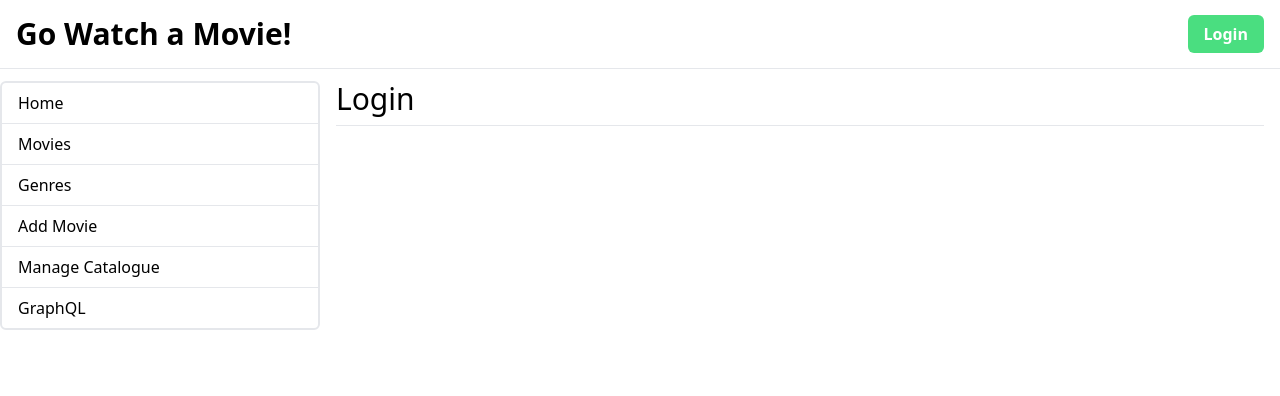
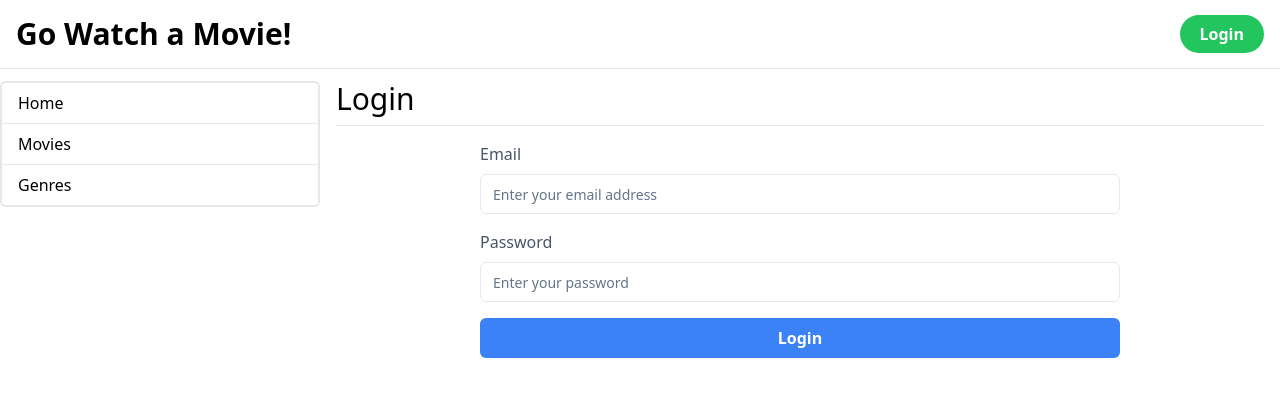
Before and after one commit to rajput-hemant/go-plex, a React (Vite) app: page /login in a window 1280 px wide. Shown: the top 396 px of the page. Built offline with nearby package versions, Linux system fonts and the light colour scheme.

Commit message:
feat: add mock login/logout functionality
Signed-off-by: rajput-hemant <rajput.hemant2001@gmail.com>

```diff
--- a/package.json
+++ b/package.json
@@ -15,6 +15,7 @@
   },
   "dependencies": {
     "clsx": "^1.2.1",
+    "class-variance-authority": "^0.6.0",
     "lucide-react": "^0.244.0",
     "react": "^18.2.0",
     "react-dom": "^18.2.0",
--- a/src/App.tsx
+++ b/src/App.tsx
@@ -1,16 +1,39 @@
-import { Link, Outlet } from "react-router-dom";
+import { useState } from "react";
+import { AlertCircle } from "lucide-react";
+import { Link, Outlet, useNavigate } from "react-router-dom";
+
+import { Alert, AlertDescription, AlertTitle } from "./components/ui";
+import { cn } from "./lib/utils";
+import type { Alert as AlertType } from "./types/outlet-context";
 
 function App() {
+  const navigate = useNavigate();
+
+  const [jwtToken, setJwtToken] = useState<string | null>(null);
+  const [alert, setAlert] = useState<AlertType | null>(null);
+
+  const LoginLogoutEl = jwtToken ? "button" : Link;
+
+  const logout = () => {
+    setJwtToken(null);
+    navigate("/login");
+  };
+
   return (
     <div className="container mx-auto">
       <div className="flex items-center justify-between p-4">
         <h1 className="text-3xl font-bold">Go Watch a Movie!</h1>
 
-        <Link to="/login">
-          <span className="rounded-md bg-green-400 px-4 py-2 font-semibold text-white hover:bg-green-500">
-            Login
+        <LoginLogoutEl to={jwtToken ? "#!" : "/login"} onClick={logout}>
+          <span
+            className={cn(
+              "rounded-3xl bg-green-500 px-5 py-2 font-semibold text-white hover:bg-green-600",
+              jwtToken && "bg-red-500 hover:bg-red-600"
+            )}
+          >
+            {jwtToken ? "Logout" : "Login"}
           </span>
-        </Link>
+        </LoginLogoutEl>
       </div>
 
       <hr className="mb-3" />
@@ -26,10 +49,18 @@ function App() {
               Movies
             </Link>
 
-            <Link to="/genres" className="border-b px-4 py-2 hover:bg-gray-100">
+            <Link
+              to="/genres"
+              className={cn(
+                "px-4 py-2 hover:bg-gray-100",
+                jwtToken && "border-b"
+              )}
+            >
               Genres
             </Link>
 
+            {jwtToken && (
+              <>
                 <Link
                   to="/admin/movie/0"
                   className="border-b px-4 py-2 hover:bg-gray-100"
@@ -47,11 +78,21 @@ function App() {
                 <Link to="/graphql" className="px-4 py-2 hover:bg-gray-100">
                   GraphQL
                 </Link>
+              </>
+            )}
           </nav>
         </div>
 
         <div className="w-3/4 px-4">
-          <Outlet />
+          {alert && (
+            <Alert variant={alert?.variant} className="mb-4">
+              <AlertCircle className="h-4 w-4" />
+              <AlertTitle>{alert?.title}</AlertTitle>
+              <AlertDescription>{alert?.description} </AlertDescription>
+            </Alert>
+          )}
+
+          <Outlet context={{ jwtToken, setJwtToken, setAlert }} />
         </div>
       </div>
     </div>
--- a/src/components/login.tsx
+++ b/src/components/login.tsx
@@ -1,9 +1,76 @@
+import { FormEvent, useState } from "react";
+import { useNavigate, useOutletContext } from "react-router-dom";
+
+import { OutletContext } from "@/types/outlet-context";
+import { Input } from "./ui";
+
 const Login = () => {
+  const [email, setEmail] = useState("");
+  const [password, setPassword] = useState("");
+
+  const { setJwtToken, setAlert }: OutletContext = useOutletContext();
+
+  const navigate = useNavigate();
+
+  const handleSubmit = (event: FormEvent) => {
+    event.preventDefault();
+
+    if (email === "admin@example.com") {
+      setJwtToken("admin");
+      setAlert(null);
+      navigate("/");
+    } else {
+      setAlert({
+        title: "Invalid Credentials",
+        description: "Please try again.",
+        variant: "destructive",
+      });
+    }
+  };
+
   return (
     <div className="">
       <h2 className="text-3xl font-medium">Login</h2>
 
       <hr className="mt-2" />
+
+      <form
+        onSubmit={handleSubmit}
+        className="mx-auto mt-4 flex max-w-[40rem] flex-col gap-2"
+      >
+        <label htmlFor="email" className="text-slate-600">
+          Email
+        </label>
+        <Input
+          title="Email Address"
+          name="email"
+          type="email"
+          value={email}
+          placeholder="Enter your email address"
+          onChange={(e) => setEmail(e.target.value)}
+        />
+        <p></p>
+
+        <label htmlFor="password" className="text-slate-600">
+          Password
+        </label>
+        <Input
+          title="Password"
+          name="password"
+          type="password"
+          value={password}
+          placeholder="Enter your password"
+          onChange={(e) => setPassword(e.target.value)}
+        />
+        <p></p>
+
+        <button
+          type="submit"
+          className="h-10 w-full rounded-md bg-blue-500 font-semibold text-white transition-colors duration-300 hover:bg-blue-600 active:scale-[101%]"
+        >
+          Login
+        </button>
+      </form>
     </div>
   );
 };
--- a/src/components/movie.tsx
+++ b/src/components/movie.tsx
@@ -1,14 +1,15 @@
-import { Movie } from "@/types/movie";
 import { useEffect, useState } from "react";
 import { useParams } from "react-router-dom";
 
+import type { Movie } from "@/types/movie";
+
 const Movie = () => {
-  const {id} = useParams();
+  const { id } = useParams();
 
-const [movie, setMovie] = useState<Movie | null>(null);
+  const [movie, setMovie] = useState<Movie | null>(null);
 
-useEffect(()=>{
-  const movie = {
+  useEffect(() => {
+    const movie = {
       id: 1,
       title: "The Shawshank Redemption",
       release_date: "1994-09-14",
@@ -17,20 +18,23 @@ useEffect(()=>{
       description: "Some long description",
     };
 
-
-  setMovie(movie );
-
-},[id])
+    setMovie(movie);
+  }, [id]);
 
   return (
-    <div className="">
+    <>
       <h2 className="text-3xl font-medium">Movie: {movie?.title}</h2>
-      <small><em>{movie?.release_date}, {movie?.runtime} minutes, Rated {movie?.mpaa_rating}</em></small>
+      <small>
+        <em>
+          {movie?.release_date}, {movie?.runtime} minutes, Rated{" "}
+          {movie?.mpaa_rating}
+        </em>
+      </small>
 
       <hr className="mt-2" />
 
       <p>{movie?.description}</p>
-    </div>
+    </>
   );
 };
 
--- /dev/null
+++ b/src/components/ui/alert.tsx
@@ -0,0 +1,56 @@
+import React from "react";
+import { cva, type VariantProps } from "class-variance-authority";
+
+import { cn } from "@/lib/utils";
+
+const alertVariants = cva(
+  "relative w-full rounded-lg border p-4 [&:has(svg)]:pl-11 [&>svg+div]:translate-y-[-3px] [&>svg]:absolute [&>svg]:left-4 [&>svg]:top-4",
+  {
+    variants: {
+      variant: {
+        default: "",
+        destructive:
+          "border-red-500/50 text-red-500 dark:border-red-500 [&>svg]:text-red-500",
+      },
+    },
+    defaultVariants: {
+      variant: "default",
+    },
+  }
+);
+
+const Alert = React.forwardRef<
+  HTMLDivElement,
+  React.HTMLAttributes<HTMLDivElement> & VariantProps<typeof alertVariants>
+>(({ className, variant, ...props }, ref) => (
+  <div
+    ref={ref}
+    role="alert"
+    className={cn(alertVariants({ variant }), className)}
+    {...props}
+  />
+));
+
+const AlertTitle = React.forwardRef<
+  HTMLParagraphElement,
+  React.HTMLAttributes<HTMLHeadingElement>
+>(({ className, ...props }, ref) => (
+  <h5
+    ref={ref}
+    className={cn("mb-1 font-medium leading-none tracking-tight", className)}
+    {...props}
+  />
+));
+
+const AlertDescription = React.forwardRef<
+  HTMLParagraphElement,
+  React.HTMLAttributes<HTMLParagraphElement>
+>(({ className, ...props }, ref) => (
+  <div
+    ref={ref}
+    className={cn("text-sm [&_p]:leading-relaxed", className)}
+    {...props}
+  />
+));
+
+export { Alert, AlertTitle, AlertDescription };
--- a/src/components/ui/index.ts
+++ b/src/components/ui/index.ts
@@ -1,4 +1,6 @@
+import { Alert, AlertDescription, AlertTitle } from "./alert";
 import Center from "./center";
+import Input from "./input";
 import Loader from "./loader";
 import {
   Table,
@@ -10,7 +12,11 @@ import {
 } from "./table";
 
 export {
+  Alert,
+  AlertDescription,
+  AlertTitle,
   Center,
+  Input,
   Loader,
   Table,
   TableBody,
--- /dev/null
+++ b/src/components/ui/input.tsx
@@ -0,0 +1,23 @@
+import * as React from "react";
+
+import { cn } from "@/lib/utils";
+
+export type InputProps = React.InputHTMLAttributes<HTMLInputElement>;
+
+const Input = React.forwardRef<HTMLInputElement, InputProps>(
+  ({ className, type, ...props }, ref) => {
+    return (
+      <input
+        type={type}
+        className={cn(
+          "flex h-10 w-full rounded-md border bg-transparent px-3 py-2 text-sm ring-offset-zinc-100 file:border-0 file:bg-transparent file:text-sm file:font-medium placeholder:text-slate-500 focus-visible:outline-none focus-visible:ring-2 focus-visible:ring-offset-2 disabled:cursor-not-allowed disabled:opacity-50",
+          className
+        )}
+        ref={ref}
+        {...props}
+      />
+    );
+  }
+);
+
+export default Input;
--- /dev/null
+++ b/src/types/outlet-context.ts
@@ -0,0 +1,11 @@
+export type Alert = {
+  title: string;
+  description: string;
+  variant: "default" | "destructive";
+};
+
+export type OutletContext = {
+  jwtToken: string | null;
+  setAlert: (alert: Alert | null) => void;
+  setJwtToken: (jwtToken: string | null) => void;
+};
```
Also changed, not shown: 1 other file (tests, documents, lock files or other folders). Lines whose indentation alone changed are shown as unchanged.
